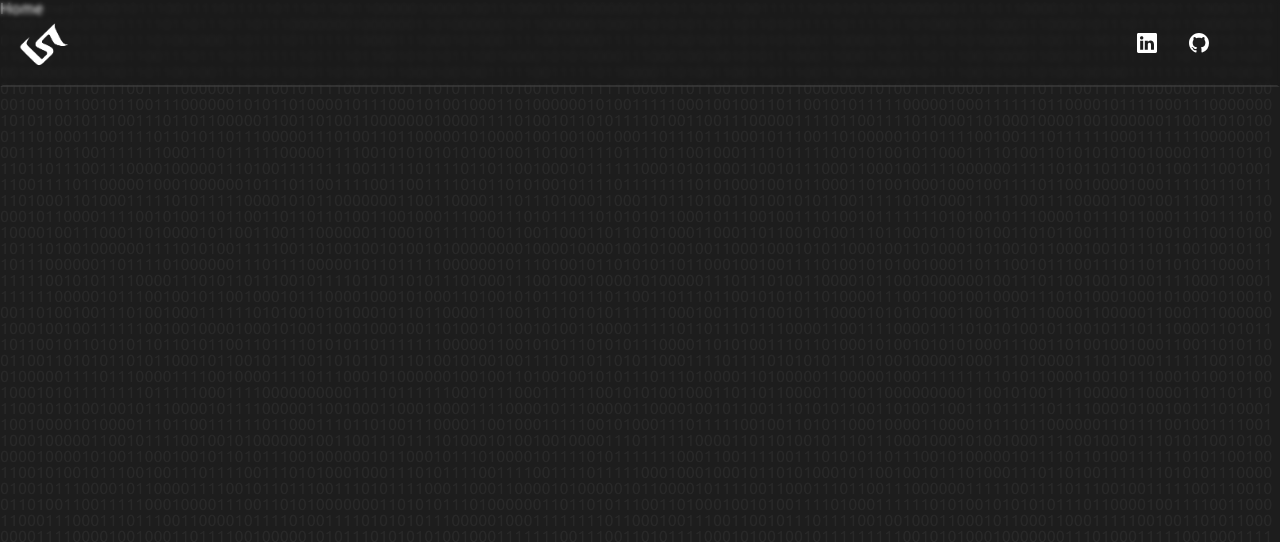
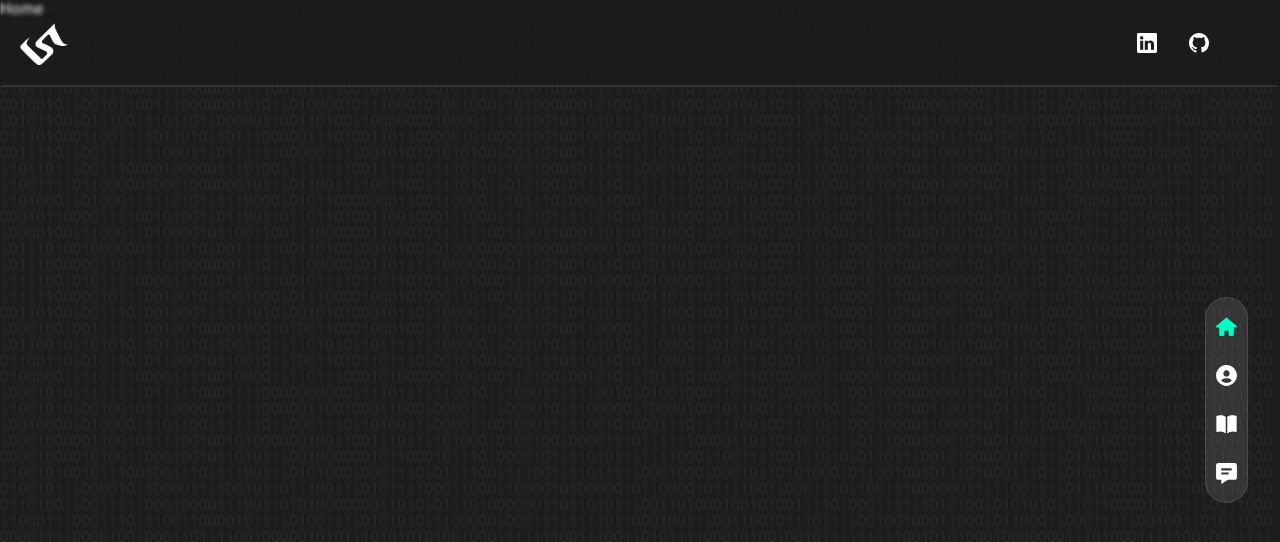
Before and after one commit to youssef303m/portfolio, a React (Vite) app: page / in a window 1280 px wide. Shown: the top 542 px of the page. Built offline with nearby package versions, Linux system fonts and the light colour scheme; some icons are missing; the HTML template or start-up script is replaced by a standard one.

Commit message:
Finished Navigation

```diff
--- a/src/App.jsx
+++ b/src/App.jsx
@@ -2,12 +2,14 @@ import { Routes, Route } from "react-router-dom";
 import { About, Contact, Home, Portfolio, Testimonials } from "./pages";
 import Header from "./components/Header";
 import Background from "./components/Background";
+import Navigation from "./components/Navigation";
 
 function App() {
   return (
     <>
       <Header />
       <Background />
+      <Navigation />
       <Routes>
         <Route path="/" element={<Home />} />
         <Route path="/about" element={<About />} />
--- /dev/null
+++ b/src/components/Navigation.jsx
@@ -0,0 +1,65 @@
+// Import Icons
+import { TiHome } from "react-icons/ti";
+import { BiSolidUserCircle, BiSolidMessageDetail } from "react-icons/bi";
+import { FaBookOpen } from "react-icons/fa";
+import { HiBookOpen } from "react-icons/hi2";
+
+// Import Link
+import { NavLink } from "react-router-dom";
+
+// TODO: Add Testimonials
+const Navigation = () => {
+  return (
+    <nav
+      className="fixed md:right-8 md:top-1/2 md:translate-y-[-50%]
+    bg-[rgba(255,255,255,0.1)] border-solid border-[1px] border-[rgba(255,255,255,0.1)]
+    py-4 px-2 md:rounded-full
+    md-max:bottom-0 md-max:left-1/2 md-max:translate-x-[-50%] md-max:w-full"
+    >
+      <ul className="flex md:flex-col gap-6 md-max:justify-evenly">
+        <li>
+          <NavLink
+            to="/"
+            className={({ isActive }) => (isActive ? "text-primary" : "")}
+          >
+            {
+              <TiHome className="hover:text-primary duration-main md-max:text-[35px] md:text-[25px]" />
+            }
+          </NavLink>
+        </li>
+        <li>
+          <NavLink
+            to="/about"
+            className={({ isActive }) => (isActive ? "text-primary" : "")}
+          >
+            {
+              <BiSolidUserCircle className="hover:text-primary duration-main md-max:text-[35px] md:text-[25px]" />
+            }
+          </NavLink>
+        </li>
+        <li>
+          <NavLink
+            to="/portfolio"
+            className={({ isActive }) => (isActive ? "text-primary" : "")}
+          >
+            {
+              <HiBookOpen className="hover:text-primary duration-main md-max:text-[35px] md:text-[25px]" />
+            }
+          </NavLink>
+        </li>
+        <li>
+          <NavLink
+            to="/contact"
+            className={({ isActive }) => (isActive ? "text-primary" : "")}
+          >
+            {
+              <BiSolidMessageDetail className="hover:text-primary duration-main md-max:text-[35px] md:text-[25px]" />
+            }
+          </NavLink>
+        </li>
+      </ul>
+    </nav>
+  );
+};
+
+export default Navigation;
--- a/src/index.css
+++ b/src/index.css
@@ -9,6 +9,7 @@
   border: none;
   outline: none;
   box-sizing: border-box;
+  -webkit-tap-highlight-color: transparent;
 }
 
 html {
--- a/tailwind.config.js
+++ b/tailwind.config.js
@@ -14,6 +14,13 @@ export default {
       transitionDuration: {
         main: "300ms",
       },
+      screens: {
+        "2xl-max": { max: "1535px" },
+        "xl-max": { max: "1279px" },
+        "lg-max": { max: "1023px" },
+        "md-max": { max: "767px" },
+        "sm-max": { max: "639px" },
+      },
     },
   },
   plugins: [],
```
